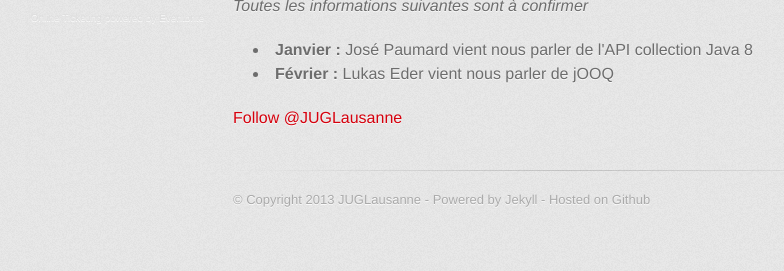
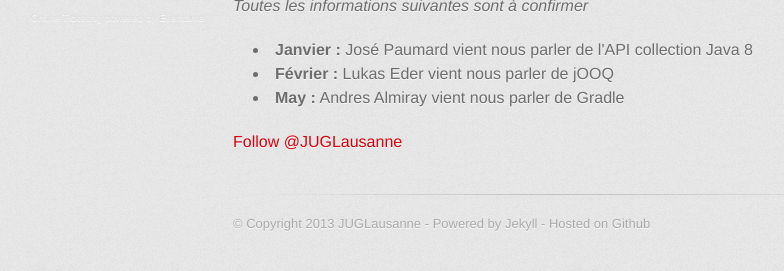
Before and after one commit to JUGLausanne/JUGLausanne.github.io, a Jekyll site: the page built from index.html, in a window 1280 px wide, cut to the strip 625-896 px from the top of the page. Shown: the whole strip, without its empty margins (172-956 px from the left). Built offline with Jekyll 4.4.1, drawn with Linux system fonts in a browser that asks for light colours; some web fonts are replaced; Markdown is read by kramdown in place of the engine named in the settings; comment, search, counter and statistics services are not loaded.

Commit message:
May session

```diff
--- a/index.html
+++ b/index.html
@@ -18,6 +18,7 @@ title: JUGL
   <li><strong>Janvier :</strong> José Paumard vient nous parler de l'API
     collection Java 8</li>
   <li><strong>Février :</strong> Lukas Eder vient nous parler de jOOQ</li>
+  <li><strong>May :</strong> Andres Almiray vient nous parler de Gradle</li>
 </ul></p>
 
 <a href="https://twitter.com/JUGLausanne" class="twitter-follow-button" data-show-count="false" data-size="large">Follow @JUGLausanne</a>
```
